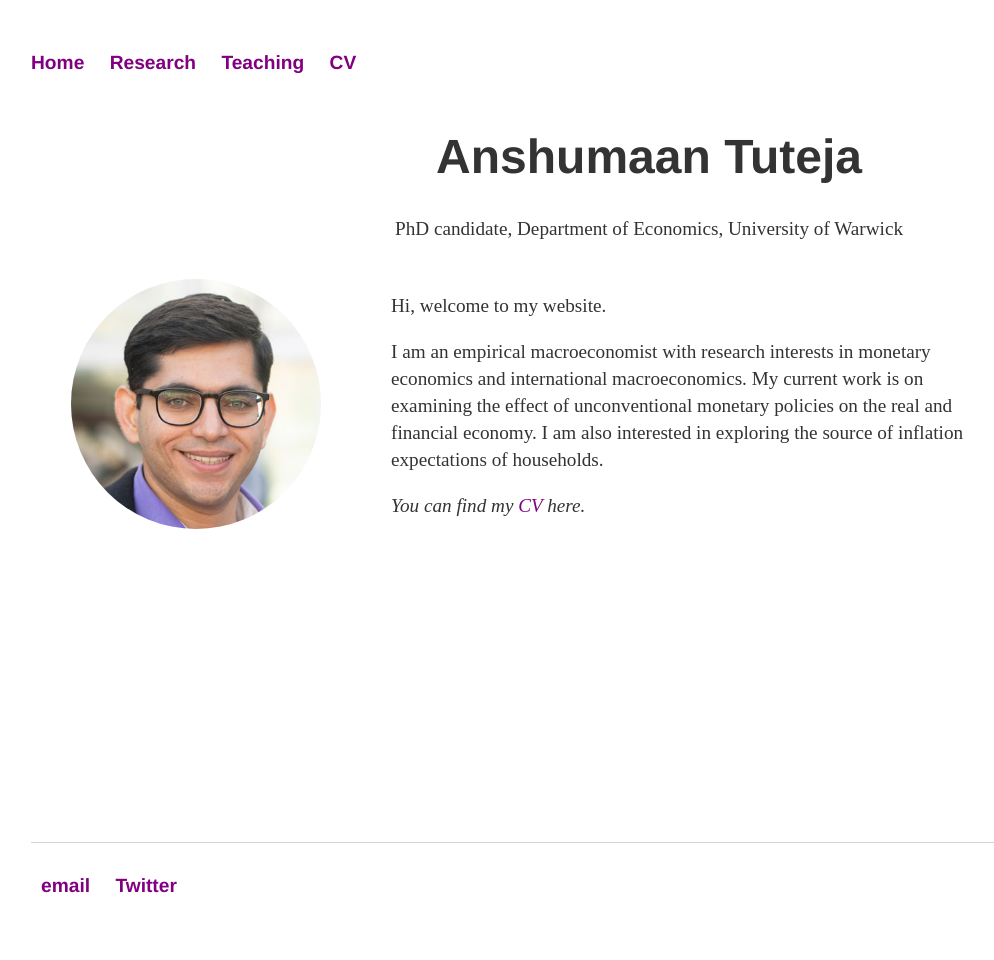
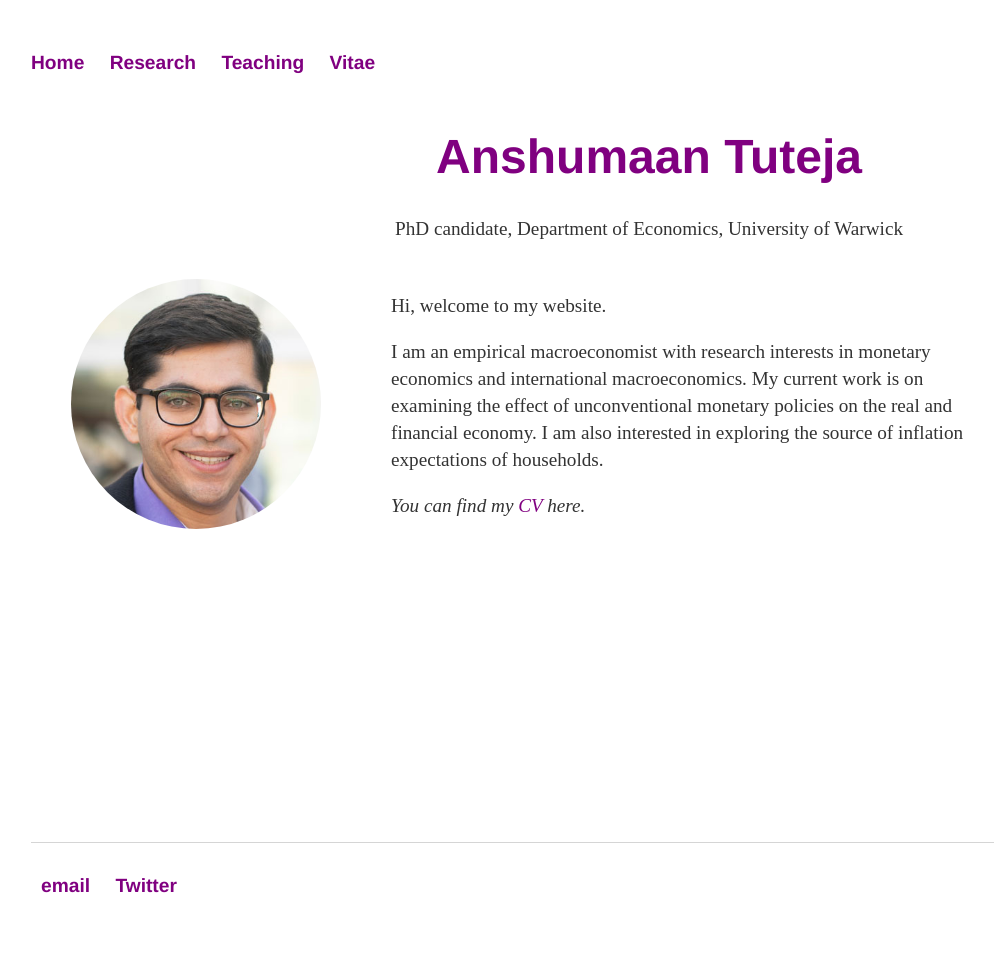
Before and after one commit to anshumaan-tuteja/anshumaan-tuteja.github.io, a Jekyll site: the page built from index.html, in a window 1280 px wide. Shown: the whole page, without its empty margins (1-995 px from the left). Built offline with Jekyll 4.4.1, drawn with Linux system fonts in a browser that asks for light colours.

Commit message:
Update default.html
Changing color of my name on the home page

```diff
--- a/_layouts/default.html
+++ b/_layouts/default.html
@@ -12,13 +12,13 @@
 					<li><a href="/">Home</a></li>
 					<li><a href="_pages/research.html">Research</a></li>
 					<li><a href="_pages/teaching.html">Teaching</a></li>
-					<li><a href="_pages/cv.html">CV</a></li>
+					<li><a href="_pages/cv.html">Vitae</a></li>
 					<!-- <li><a href="_pages/misc.html">Miscellaneous</a></li> -->
 				</ul>
 			</nav>
 			<div class="container">
 
-			<h1 style="text-align:center;">Anshumaan Tuteja</h1>
+			<h1 style="text-align:center;color: purple">Anshumaan Tuteja</h1>
 			<p style="text-align:center;margin-bottom: 20px;"> PhD candidate, Department of Economics, University of Warwick </p>
 
 
```
